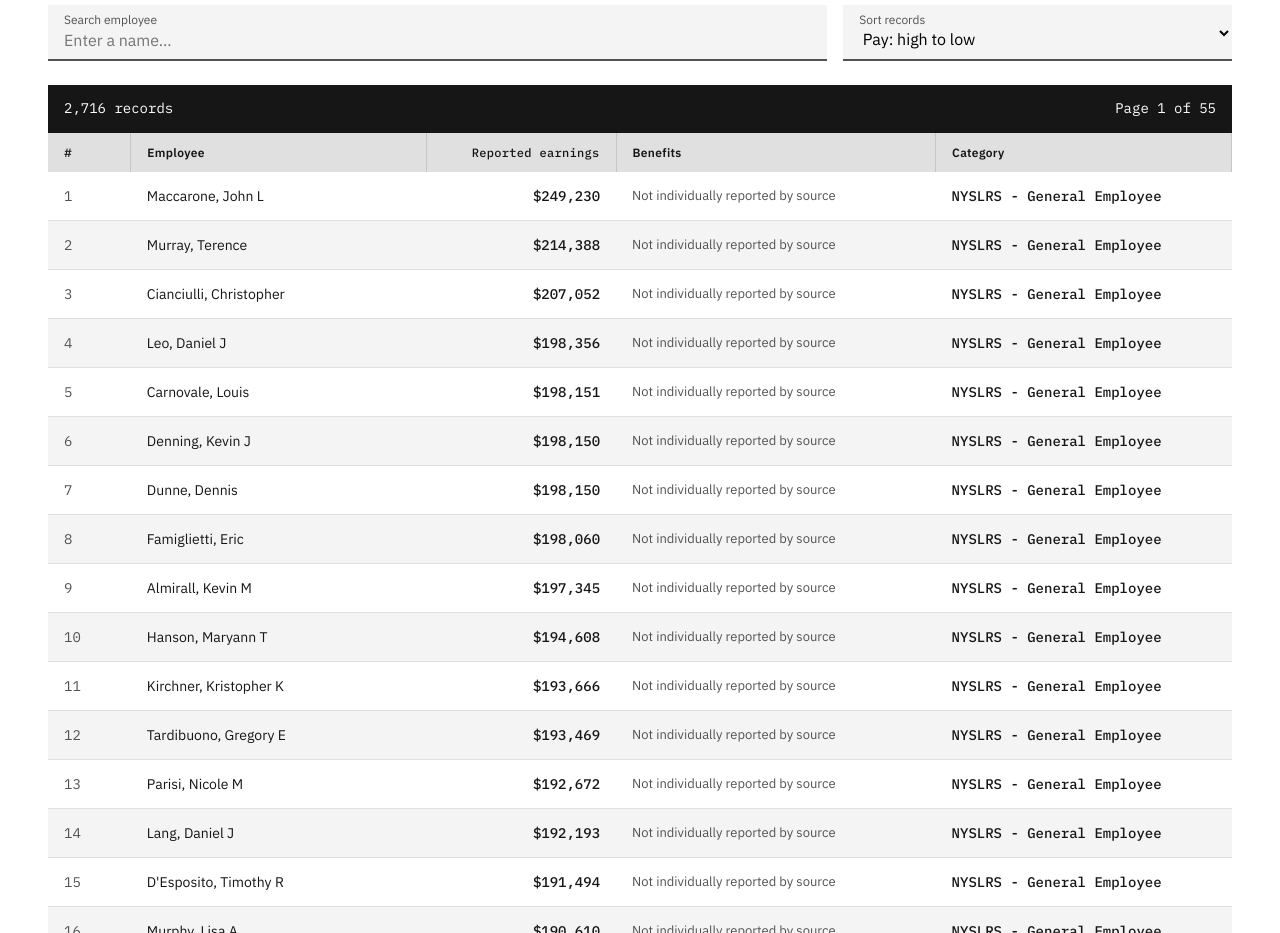
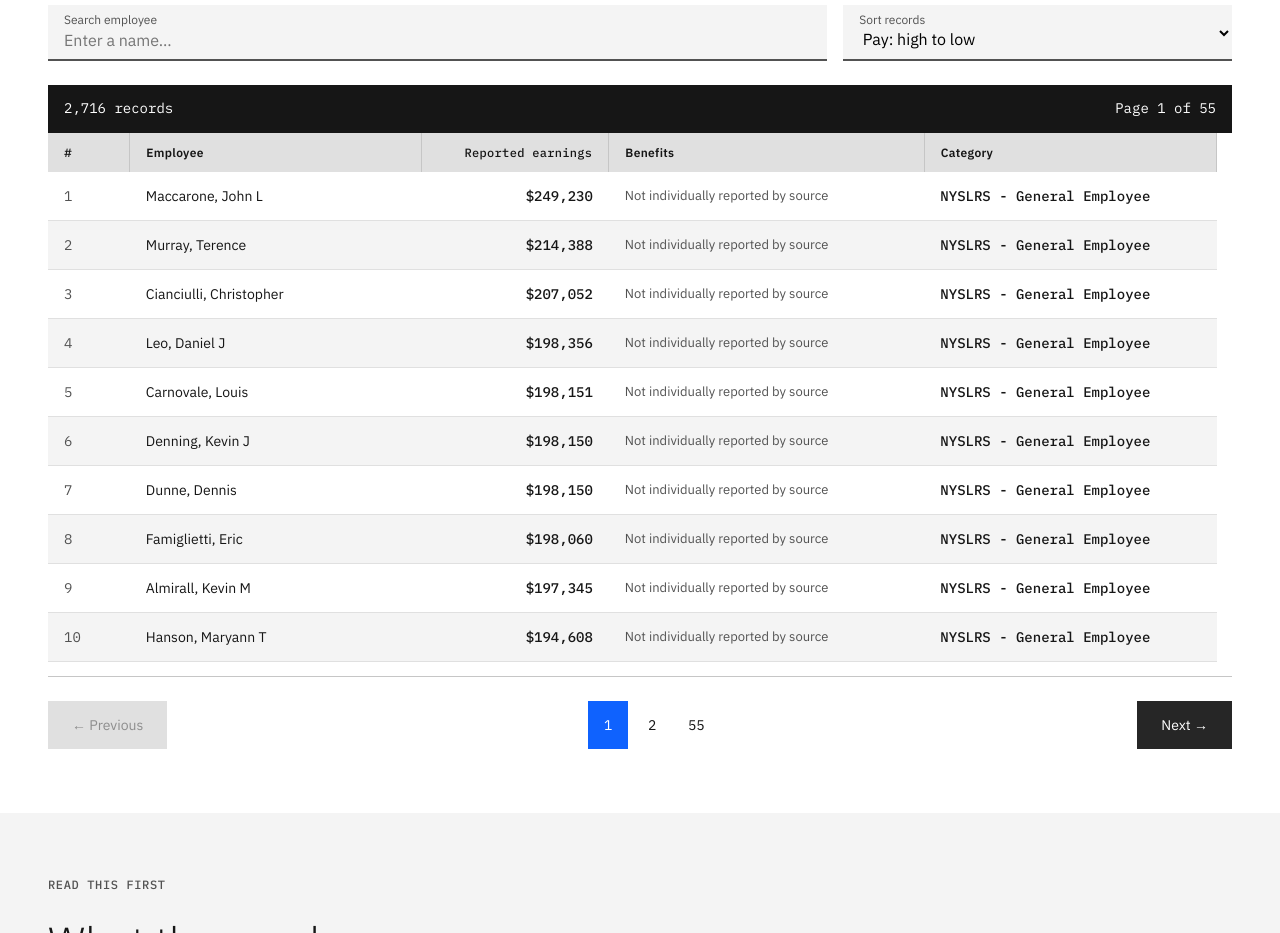
Before and after one commit to raearora-lab/town-hempstead-payroll, a plain HTML site: page index.html in a window 1280 px wide. Shown: the part 980-1913 px from the top of the page. Drawn offline with Linux system fonts and the light colour scheme.

Commit message:
Make payroll list independently scrollable

```diff
--- a/table-fix.css
+++ b/table-fix.css
@@ -1,4 +1,17 @@
 /* Fixed five-column layout: every column remains within the viewport. */
+.table-wrap {
+  max-height: min(68vh, 760px);
+  overflow-y: auto;
+  overflow-x: hidden;
+  border-bottom: 1px solid var(--gray30);
+  scrollbar-gutter: stable;
+}
+thead th {
+  position: sticky;
+  top: 0;
+  z-index: 2;
+  box-shadow: 0 1px 0 var(--gray30);
+}
 table { width: 100%; table-layout: fixed; }
 th, td { min-width: 0; overflow-wrap: anywhere; word-break: normal; }
 th:first-child, td:first-child { width: 7%; }
```
